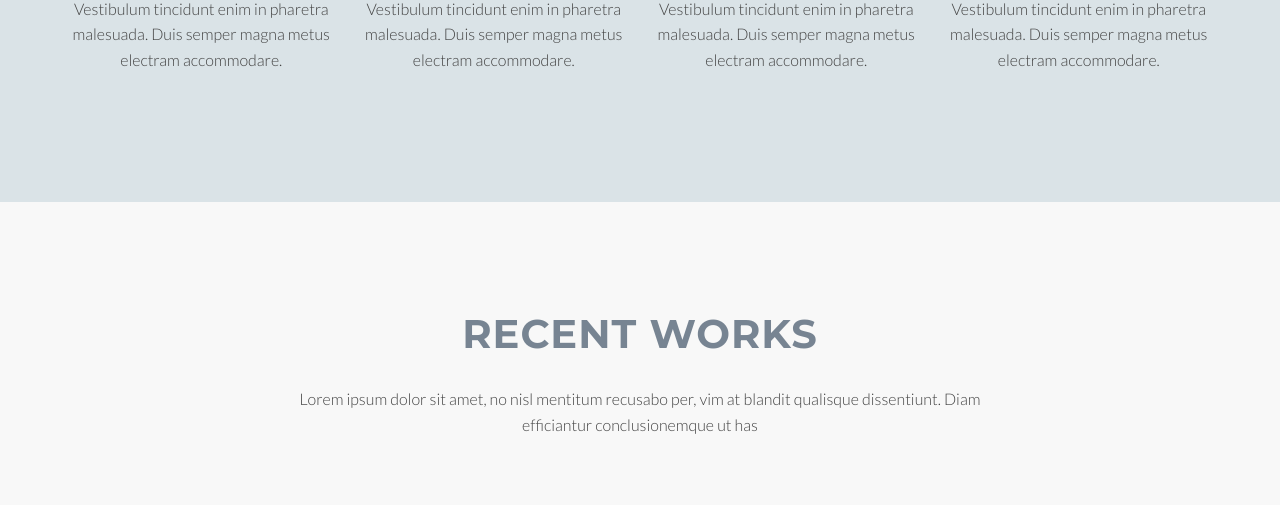
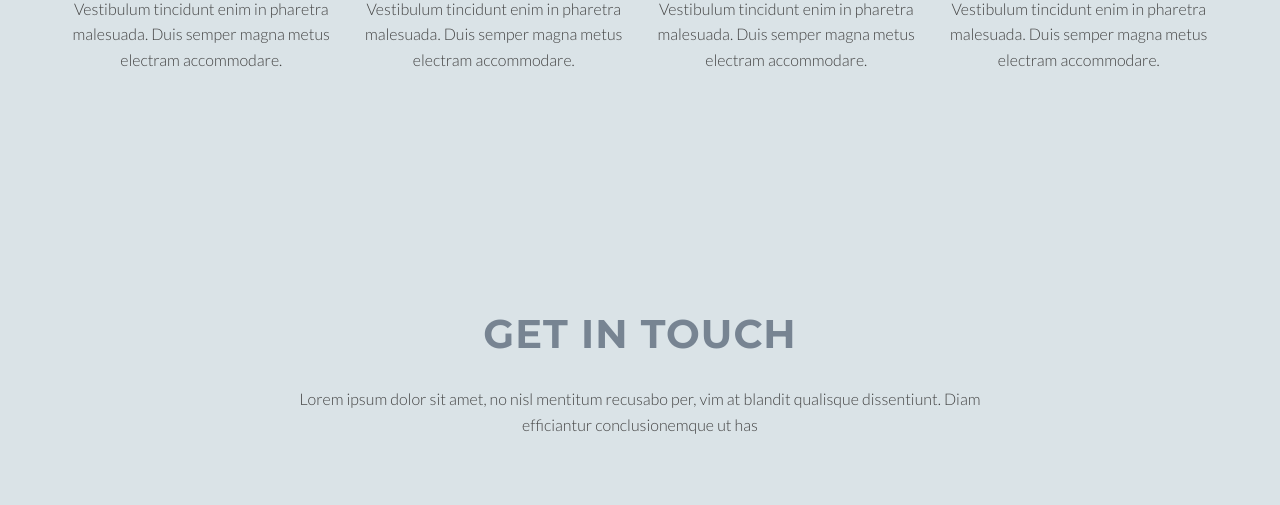
Before and after one commit to benemery/pictour, a Django app: page / in a window 1280 px wide. Shown: the part 1926-2431 px from the top of the page. Run offline with Django 3.2, Linux system fonts and the light colour scheme; some libraries are stand-ins or nearby versions.

Commit message:
Modify homepage image and tweak layout

```diff
--- a/photo_geoip/static/css/nine-stars/style.css
+++ b/photo_geoip/static/css/nine-stars/style.css
@@ -460,14 +460,14 @@ input.gn-search:focus {
 }
 
 .intro .slogan {
-	padding:250px 0 60px;
+	padding-top: 120px;
 	text-align: center;
 
 }
 .intro .slogan h1 {
 	color: #0d49b8;
 	line-height: 1.1em;
-	margin-bottom: 20px;
+	margin-bottom: 280px;
 	 font-size: 40px;
 }
 .intro .slogan p {
@@ -831,6 +831,16 @@ footer a:hover {
   border-color: #666;
 }
 
+.btn-dropbox,
+.btn-dropbox:hover,
+.btn-dropbox:focus,
+.btn-dropbox:active,
+.btn-dropbox.active {
+  color: #fff;
+  background-color: #007ee5;
+  border-color: #007ee5;
+}
+
 
 .btn-default:hover,
 .btn-default:focus {
--- a/photo_geoip/templates/index.html
+++ b/photo_geoip/templates/index.html
@@ -219,75 +230,6 @@
 	<!-- /Section: services -->
 
 
-	<!-- Section: works -->
-    <section id="works" class="home-section text-center bg-gray">
-		<div class="heading-works marginbot-50">
-			<div class="container">
-			<div class="row">
-				<div class="col-lg-8 col-lg-offset-2">
-
-					<div class="section-heading">
-					<h2>Recent Works</h2>
-					<p>Lorem ipsum dolor sit amet, no nisl mentitum recusabo per, vim at blandit qualisque dissentiunt. Diam efficiantur conclusionemque ut has</p>
-					</div>
-
-				</div>
-			</div>
-			</div>
-		</div>
-		<div class="container">
-
-            <div class="row">
-                <div class="col-sm-12 col-md-12 col-lg-12" >
-
-                    <div class="row gallery-item">
-                        <div class="col-md-3">
-							<a href="http://www.prepbootstrap.com/Content/images/shared/nine-stars/works/1.jpg" title="This is an image title" data-lightbox-gallery="gallery1" data-lightbox-hidpi="http://www.prepbootstrap.com/Content/images/shared/nine-stars/works/1@2x.jpg">
-								<img src="http://www.prepbootstrap.com/Content/images/shared/nine-stars/works/1.jpg" class="img-responsive" alt="img">
-							</a>
-						</div>
-						<div class="col-md-3">
-							<a href="http://www.prepbootstrap.com/Content/images/shared/nine-stars/works/2.jpg" title="This is an image title" data-lightbox-gallery="gallery1" data-lightbox-hidpi="http://www.prepbootstrap.com/Content/images/shared/nine-stars/works/1@2x.jpg">
-								<img src="http://www.prepbootstrap.com/Content/images/shared/nine-stars/works/2.jpg" class="img-responsive" alt="img">
-							</a>
-						</div>
-						<div class="col-md-3">
-							<a href="http://www.prepbootstrap.com/Content/images/shared/nine-stars/works/3.jpg" title="This is an image title" data-lightbox-gallery="gallery1" data-lightbox-hidpi="http://www.prepbootstrap.com/Content/images/shared/nine-stars/works/1@2x.jpg">
-								<img src="http://www.prepbootstrap.com/Content/images/shared/nine-stars/works/3.jpg" class="img-responsive" alt="img">
-							</a>
-						</div>
-						<div class="col-md-3">
-							<a href="http://www.prepbootstrap.com/Content/images/shared/nine-stars/works/4.jpg" title="This is an image title" data-lightbox-gallery="gallery1" data-lightbox-hidpi="http://www.prepbootstrap.com/Content/images/shared/nine-stars/works/1@2x.jpg">
-								<img src="http://www.prepbootstrap.com/Content/images/shared/nine-stars/works/4.jpg" class="img-responsive" alt="img">
-							</a>
-						</div>
-						<div class="col-md-3">
-							<a href="http://www.prepbootstrap.com/Content/images/shared/nine-stars/works/5.jpg" title="This is an image title" data-lightbox-gallery="gallery1" data-lightbox-hidpi="http://www.prepbootstrap.com/Content/images/shared/nine-stars/works/1@2x.jpg">
-								<img src="http://www.prepbootstrap.com/Content/images/shared/nine-stars/works/5.jpg" class="img-responsive" alt="img">
-							</a>
-						</div>
-						<div class="col-md-3">
-							<a href="http://www.prepbootstrap.com/Content/images/shared/nine-stars/works/6.jpg" title="This is an image title" data-lightbox-gallery="gallery1" data-lightbox-hidpi="http://www.prepbootstrap.com/Content/images/shared/nine-stars/works/1@2x.jpg">
-								<img src="http://www.prepbootstrap.com/Content/images/shared/nine-stars/works/6.jpg" class="img-responsive" alt="img">
-							</a>
-						</div>
-						<div class="col-md-3">
-							<a href="http://www.prepbootstrap.com/Content/images/shared/nine-stars/works/7.jpg" title="This is an image title" data-lightbox-gallery="gallery1" data-lightbox-hidpi="http://www.prepbootstrap.com/Content/images/shared/nine-stars/works/1@2x.jpg">
-								<img src="http://www.prepbootstrap.com/Content/images/shared/nine-stars/works/7.jpg" class="img-responsive" alt="img">
-							</a>
-						</div>
-						<div class="col-md-3">
-							<a href="http://www.prepbootstrap.com/Content/images/shared/nine-stars/works/8.jpg" title="This is an image title" data-lightbox-gallery="gallery1" data-lightbox-hidpi="http://www.prepbootstrap.com/Content/images/shared/nine-stars/works/1@2x.jpg">
-								<img src="http://www.prepbootstrap.com/Content/images/shared/nine-stars/works/8.jpg" class="img-responsive" alt="img">
-							</a>
-						</div>
-					</div>
-
-                </div>
-            </div>
-		</div>
-	</section>
-	<!-- /Section: works -->
 
 	<!-- Section: contact -->
     <section id="contact" class="home-section text-center">
```
Also changed, not shown: other parts of photo_geoip/templates/index.html (+29 -18 lines), photo_geoip/static/img/london-silhouette.svg (added). Lines whose indentation alone changed are shown as unchanged.
